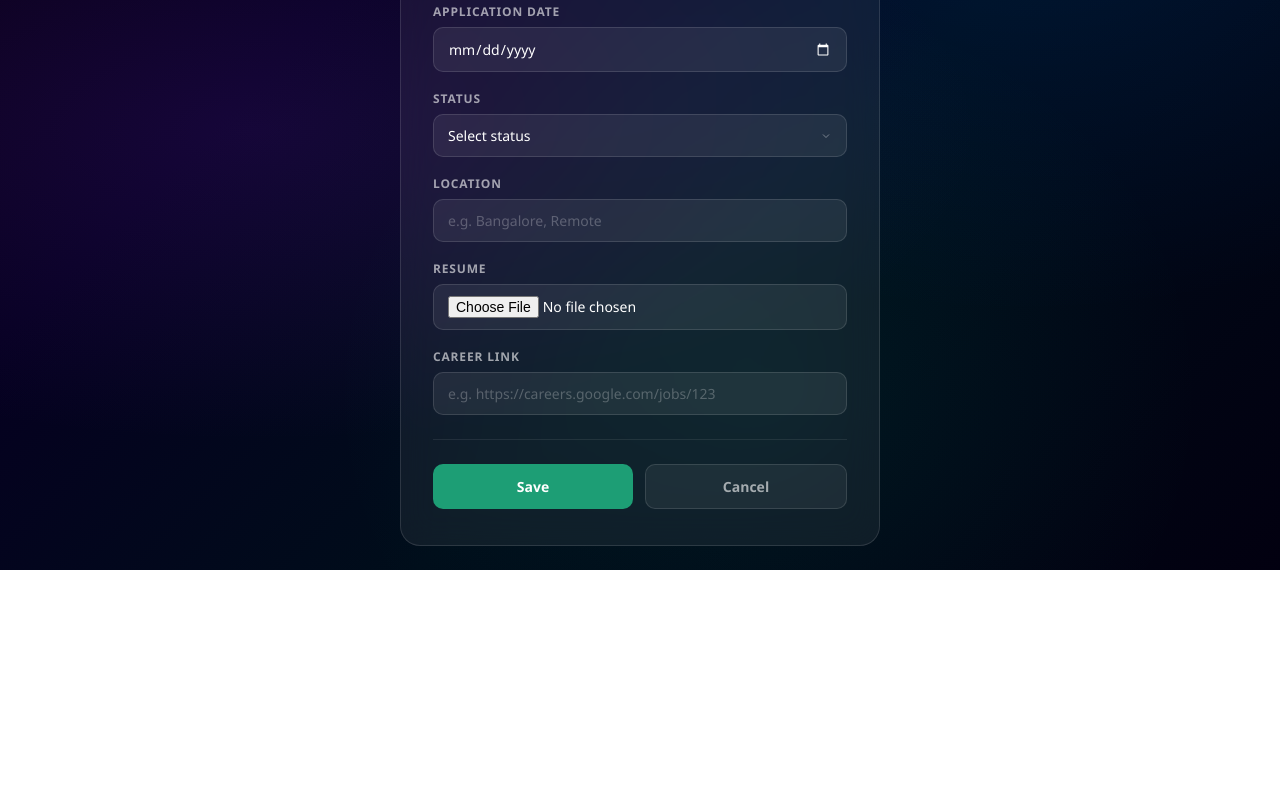
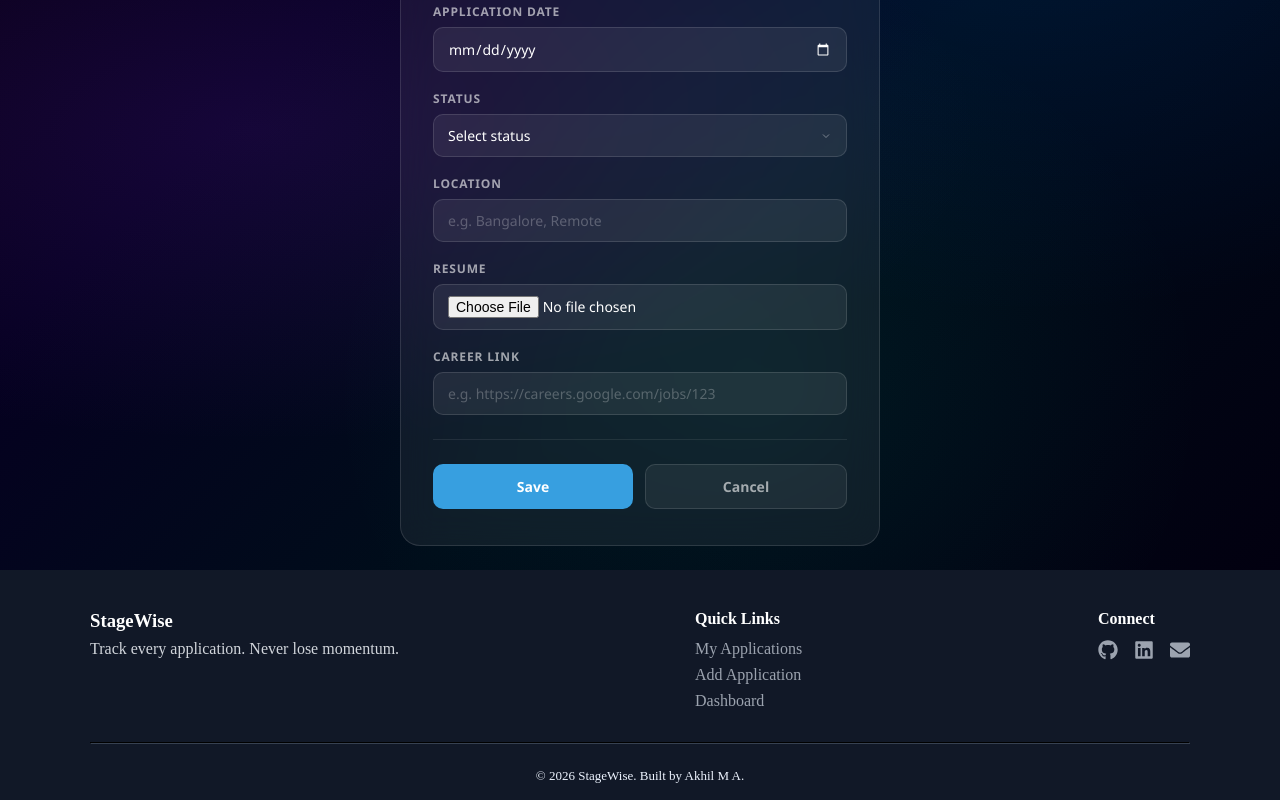
Before and after one commit to akhil14712-debug/application-tracker-ui, a React (Vite) app: page /appli/add in a window 1280 px wide. Shown: the part 379-1179 px from the top of the page. Before the commit the page ends 949 px from the top, so only its background shows below. Built offline with nearby package versions, Linux system fonts and the light colour scheme; no server answers.

Commit message:
Added footer

```diff
--- a/package.json
+++ b/package.json
@@ -13,6 +13,7 @@
     "axios": "^1.16.0",
     "react": "^19.2.5",
     "react-dom": "^19.2.5",
+    "react-icons": "^5.7.0",
     "react-router-dom": "^7.15.0",
     "react-toastify": "^11.1.0",
     "use-debounce": "^10.1.1"
--- a/src/App.jsx
+++ b/src/App.jsx
@@ -12,6 +12,7 @@ import Login from './Components/Login'
 import Home from './Components/Home'
 import ProtectedRoute from './Components/ProtectedRoute'
 import BotChat from './Components/BotChat'
+import Footer from './Components/Footer'
 
 
 const App = () => {
@@ -33,6 +34,7 @@ const App = () => {
       <Route path="chat/bot" element={<BotChat/>}></Route>
 
     </Routes>
+     <Footer/>
 
  <ToastContainer position="top-right" autoClose={3000} />
 
--- /dev/null
+++ b/src/Components/Footer.jsx
@@ -0,0 +1,51 @@
+import React from 'react'
+import { FaGithub, FaLinkedin, FaEnvelope } from 'react-icons/fa'
+
+const Footer = () => {
+    const year = new Date().getFullYear()
+  return (
+    <footer className="app-footer">
+      <div className="footer-content">
+
+        <div className="footer-brand">
+          <h3>StageWise</h3>
+          <p>Track every application. Never lose momentum.</p>
+        </div>
+
+        <div className="footer-links">
+          <h4>Quick Links</h4>
+          <ul>
+            <li><a href="/listAppli">My Applications</a></li>
+            <li><a href="/addAppli">Add Application</a></li>
+            <li><a href="/dashboard">Dashboard</a></li>
+          </ul>
+        </div>
+
+        <div className="footer-contact">
+          <h4>Connect</h4>
+          <div className="footer-icons">
+            <a href="https://github.com/AKHIL_1471" target="_blank" rel="noopener noreferrer">
+              <FaGithub />
+            </a>
+            <a href="https://linkedin.com/in/akhil14712-debug" target="_blank" rel="noopener noreferrer">
+              <FaLinkedin />
+            </a>
+            <a href="mailto:akhil14712@gmail.com">
+              <FaEnvelope />
+            </a>
+          </div>
+        </div>
+
+      </div>
+
+      <hr className="footer-divider" />
+
+      <p className="footer-bottom">
+        © {year} StageWise. Built by Akhil M A.
+      </p>
+    </footer>
+
+  )
+}
+
+export default Footer
--- a/src/Components/Navbar.jsx
+++ b/src/Components/Navbar.jsx
@@ -161,8 +161,8 @@ const Navbar = () => {
 
       {/* Mobile Menu */}
       <div className={menuOpen ? 'mobile-menu mobile-menu--open' : 'mobile-menu'}>
-        <a href="/" className="mobile-link active" onClick={() => setMenuOpen(false)}>Home</a>
-        <a href="/listAppli" className="mobile-link" onClick={() => setMenuOpen(false)}>Applications</a>
+        <button className="btn-add btn-add--full" href="/"  onClick={() => { navigate('/');setMenuOpen(false)}}>Home</button>
+        <button  className="btn-add btn-add--full" href="/listAppli" onClick={() => { navigate("/appli/add");setMenuOpen(false)}}>Applications</button>
         <button className="btn-add btn-add--full" onClick={() => { navigate("/appli/register"); setMenuOpen(false) }}>Sign up</button>
         <button className="btn-add btn-add--full" onClick={handleLogOut}>Logout</button>
         <button className="btn-add btn-add--full" onClick={() => { navigate("/appli/add"); setMenuOpen(false) }}>+ Add Job</button>
--- a/src/Styles/global.css
+++ b/src/Styles/global.css
@@ -2,6 +2,7 @@
   box-sizing: border-box;
    margin: 0;
    padding: 0;
+
 
   }
 
@@ -17,7 +18,7 @@
     linear-gradient(135deg, #0a0015 0%, #050020 30%, #000d1a 60%, #020010 100%);
 
   background-attachment: fixed;
-  min-height: 100vh;
+  height: 100vh;
   padding: 24px 16px;
   font-family: 'Segoe UI', sans-serif;
 }
@@ -290,8 +291,8 @@
 }
 
 .btn-add {
-  background: #1D9E75;
-  color: #fff;
+  background: #22b9e2;
+  color: #ffffff;
   border: none;
   border-radius: 8px;
   padding: 9px 18px;
@@ -304,7 +305,7 @@
 }
 
 .btn-add:hover {
-  background: #0F6E56;
+  background: #85a6ee;
   transform: scale(1.02);
 }
 
@@ -630,7 +631,7 @@
 .btn-save {
   flex: 1;
   padding: 12px;
-  background: #1D9E75;
+  background: #379fe0;
   color: #ffffff;
   border: none;
   border-radius: 10px;
@@ -2201,3 +2202,75 @@
     flex-direction: column;
   }
 }
+
+.app-footer {
+  background: #111827;
+  color: #d1d5db;
+  padding: 40px 24px 16px;
+  margin-top: 0px;
+}
+
+.footer-content {
+  max-width: 1100px;
+  margin: 0 auto;
+  display: flex;
+  flex-wrap: wrap;
+  justify-content: space-between;
+  gap: 32px;
+}
+
+.footer-brand h3 {
+  color: #fff;
+  margin-bottom: 8px;
+}
+
+.footer-links h4,
+.footer-contact h4 {
+  color: #fff;
+  margin-bottom: 12px;
+}
+
+.footer-links ul {
+  list-style: none;
+  padding: 0;
+}
+
+.footer-links li {
+  margin-bottom: 8px;
+}
+
+.footer-links a,
+.footer-bottom a {
+  color: #9ca3af;
+  text-decoration: none;
+}
+
+.footer-links a:hover {
+  color: #fff;
+}
+
+.footer-icons {
+  display: flex;
+  gap: 16px;
+  font-size: 20px;
+}
+
+.footer-icons a {
+  color: #9ca3af;
+}
+
+.footer-icons a:hover {
+  color: #fff;
+}
+
+.footer-divider {
+  border-color: #374151;
+  margin: 24px auto;
+  max-width: 1100px;
+}
+
+.footer-bottom {
+  text-align: center;
+  font-size: 13px;
+  color: #eef4ff;
+}
```
Also changed, not shown: src/Components/AddApplication.jsx (+0 -31 lines), 1 other file (tests, documents, lock files or other folders).
